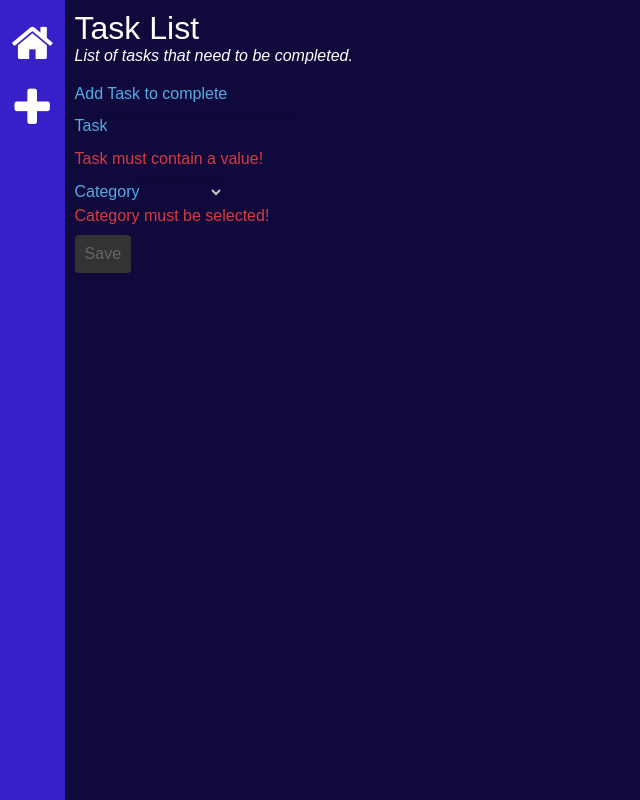
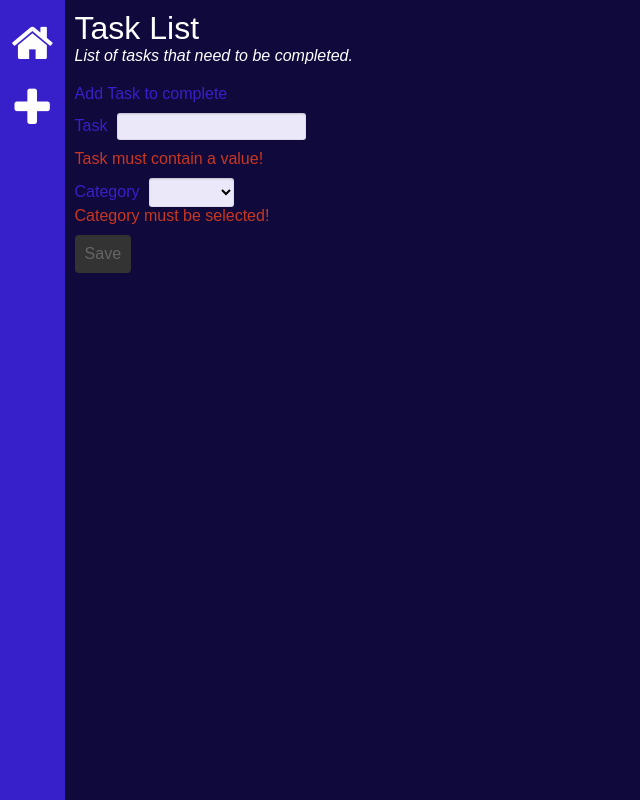
Before and after one commit to SirBoots560/HomeSite, an Angular app in the folder frontend/: page /add in a window 1280 px wide. Shown: the whole page, without its empty margins (0-640 px from the left). Built offline with nearby package versions, Linux system fonts and the light colour scheme.

Commit message:
Styling changes

```diff
--- a/frontend/src/app/task-item-form/task-item-form.component.css
+++ b/frontend/src/app/task-item-form/task-item-form.component.css
@@ -9,35 +9,36 @@
     margin: 10px 0;
   }
   header, label {
-    color: #53ace4;
+    color: #3720C9;
   }
   input, select {
-    background-color: #10093C;
-    color: #c6c5c3;
+    background-color: #ebe8f9;
+    color: #000;
     border-radius: 3px;
     border: none;
     box-shadow: 0 1px 2px rgba(0,0,0,0.2) inset, 0 -1px 0 rgba(0,0,0,0.05) inset;
-    border-color: #53ace4;
+    border-color: #3720C9;
     padding: 6px;
+    margin-left: 10px;
   }
   .ng-invalid:not(.ng-pristine):not(.required-invalid) {
-    border: 1px solid #d93a3e;
+    border: 1px solid #c93720;
   }
   input[required].ng-invalid {
-    border-right: 5px solid #d93a3e;
+    border-right: 5px solid #c93720;
   }
   input[required]:not(.required-invalid),
   input[required].ng-invalid:not(.required-invalid) {
     border-right: 5px solid #37ad79;
   }
   .error {
-    color: #d93a3e;
+    color: #c93720;
   }
   #year {
     width: 50px;
   }
   button[type=submit] {
-    background-color: #45bf94;
+    background-color: #20c937;
     border: 0;
     padding: 10px;
     font-size: 1em;
--- a/frontend/src/app/task-item-list/task-item-list.component.html
+++ b/frontend/src/app/task-item-list/task-item-list.component.html
@@ -10,7 +10,7 @@
 </header>
 <section>
     <hs-task-item
-        [ngClass]="{'medium-movies': taskItem.category==='Cats', 'medium-series': taskItem.category==='Cleaning'}"
+        [ngClass]="{'category-cats': taskItem.category==='Cats', 'category-clean': taskItem.category==='Cleaning'}"
         *ngFor="let taskItem of taskItems"
         [taskItem]="taskItem"
         (delete)="onTaskItemDelete($event)"></hs-task-item>
--- a/frontend/src/app/task-item/task-item.component.css
+++ b/frontend/src/app/task-item/task-item.component.css
@@ -13,17 +13,17 @@
     font-size: 1.6em;
     flex: 1;
   }
-  :host(.medium-movies) {
-    border-color: #53ace4;
+  :host(.category-cats) {
+    border-color: #20c937;
   }
-  :host(.medium-movies) > h2 {
-    color: #53ace4;
+  :host(.category-cats) > h2 {
+    color: #20c937;
   }
-  :host(.medium-series) {
-    border-color: #45bf94;
+  :host(.category-clean) {
+    border-color: #c93720;
   }
-  :host(.medium-series) > h2 {
-    color: #45bf94;
+  :host(.category-clean) > h2 {
+    color: #c93720;
   }
   .tools {
     margin-top: 8px;
@@ -33,16 +33,16 @@
   }
   .delete {
     display: block;
-    background-color: #ec4342;
+    background-color: #c93720;
     padding: 4px;
     font-size: .8em;
     border-radius: 4px;
     color: #ffffff;
     cursor: pointer;
   }
-  .details {
+  .complete {
     display: block;
-    background-color: #37ad79;
+    background-color: #20c937;
     padding: 4px;
     font-size: .8em;
     border-radius: 4px;
--- a/frontend/src/app/task-item/task-item.component.html
+++ b/frontend/src/app/task-item/task-item.component.html
@@ -4,7 +4,7 @@
   <a class="delete" (click)="onDelete()">
     Remove
   </a>
-  <a class="details">
+  <a class="complete">
     Complete
   </a>
 </div>
```
Also changed, not shown: 1 other file (tests, documents, lock files or other folders).
